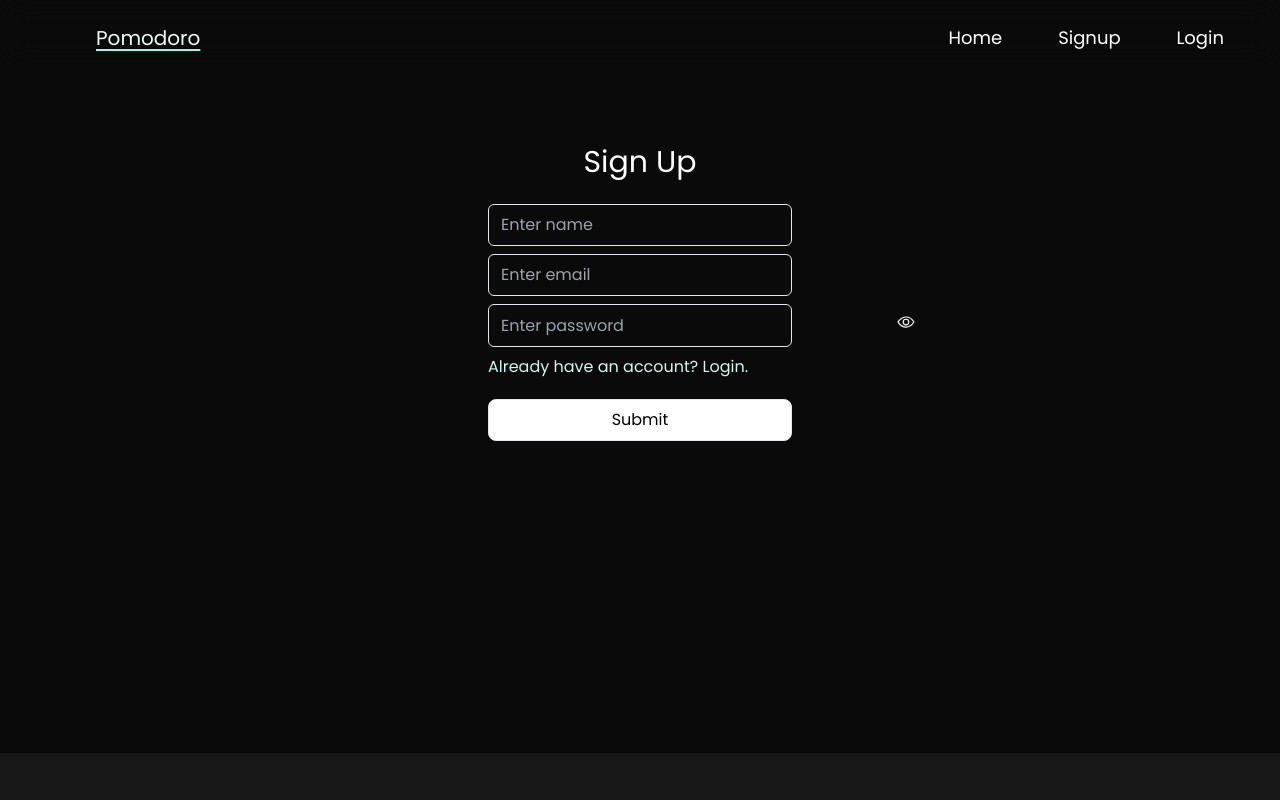
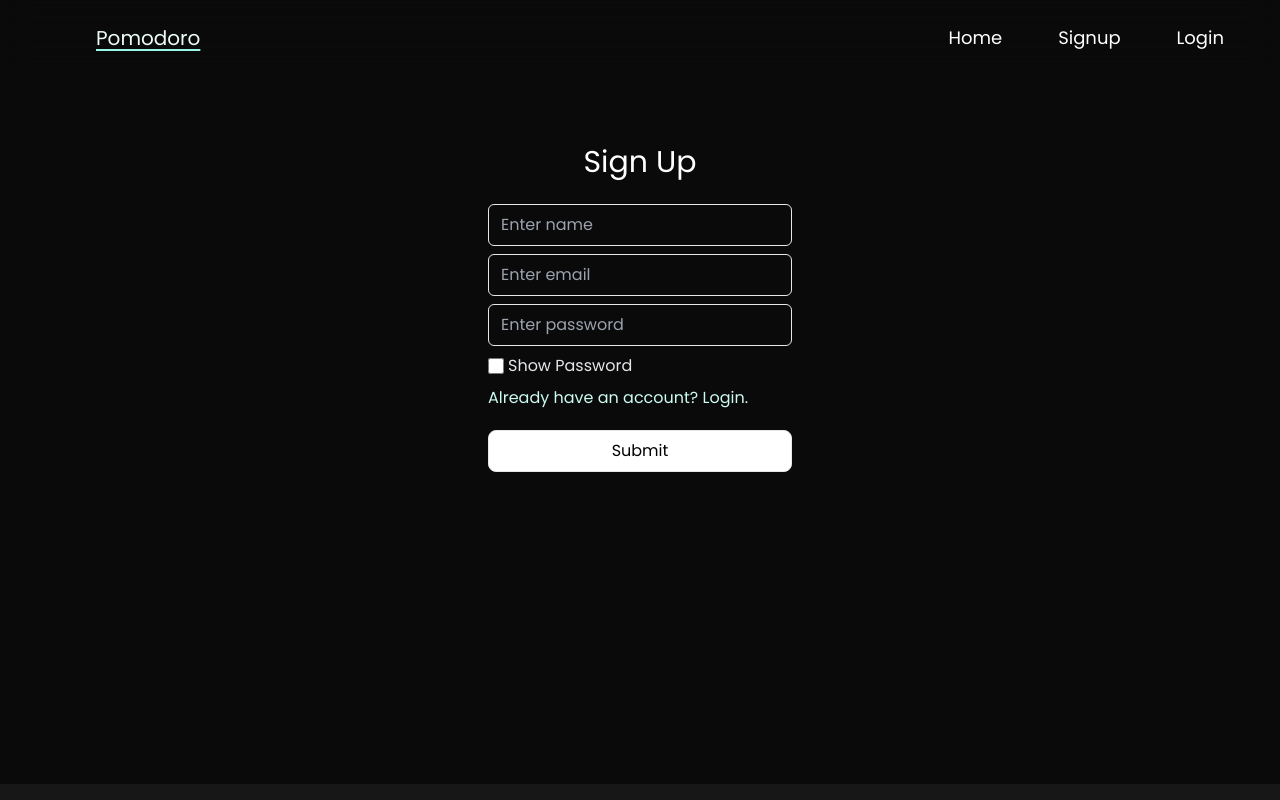
Before and after one commit to Avin-7/pomodoro-timer, a React (Vite) app: page /signup in a window 1280 px wide. Built offline with nearby package versions, Linux system fonts and the light colour scheme; no server answers.

Commit message:
show password feature modified

```diff
--- a/src/components/Login.jsx
+++ b/src/components/Login.jsx
@@ -8,7 +8,6 @@ import { useNavigate, Link } from "react-router-dom";
 function Login() {
   const [email, setEmail] = useState("");
   const [password, setPassword] = useState("");
-  const [showPassword, setShowPassword] = useState(false);
 
   const { setUserData, setLoginStatus, date, usageTime } =
     useContext(userContext);
@@ -33,8 +32,8 @@ function Login() {
       console.log(error + ":::error in login.jsx");
     }
   };
-  const handleShowPassword = (id) => {
-    const ele = document.getElementById(id);
+  const handleShowPassword = () => {
+    const ele = document.getElementById("pass");
     if (ele.type == "password") {
       ele.type = "text";
     } else {
@@ -67,36 +66,31 @@ function Login() {
               placeholder="Enter email"
               onChange={(e) => setEmail(e.target.value)}
             />
-            <div className="border rounded-md flex justify-start  align-middle py-2 px-3">
+            <div className="  flex flex-col justify-start  align-middle ">
               <input
-                className=" outline-none  bg-transparent text-white"
+                className=" border rounded-md py-2 px-3 bg-transparent text-white "
                 type="password"
                 id="pass"
                 value={password}
                 onChange={(e) => setPassword(e.target.value)}
                 placeholder="Enter password"
               />
-              {!showPassword ? (
-                <span
-                  className=" text-white max-xl:pl-0 max-md:pl-11 max-[425px]:pl-10 max-[375px]:pl-4 max-[320px]:pl-0 max-sm:pl-4 max-2xl:pl-20 "
-                  onClick={() => {
-                    setShowPassword(true);
-                    handleShowPassword("pass");
+              <div className="text-white mt-2 flex">
+                <input
+                  type="checkbox"
+                  id="showPassword"
+                  className="w-4 h-4 mr-1 mt-1"
+                  onClick={(e) => {
+                    handleShowPassword();
                   }}
+                />
+                <label
+                  htmlFor="showPassword"
+                  className=" text-md text-gray-200  "
                 >
-                  <ion-icon size="small" name="eye-outline"></ion-icon>
-                </span>
-              ) : (
-                <span
-                  className=" text-white max-md:pl-11 max-[425px]:pl-10 max-[375px]:pl-4 max-sm:pl-4 max-2xl:pl-20"
-                  onClick={() => {
-                    setShowPassword(false);
-                    handleShowPassword("pass");
-                  }}
-                >
-                  <ion-icon size="small" name="eye-off-outline"></ion-icon>
-                </span>
-              )}
+                  Show Password
+                </label>
+              </div>
             </div>
             <Link
               to="/signup"
--- a/src/components/Signup.jsx
+++ b/src/components/Signup.jsx
@@ -7,7 +7,6 @@ function Signup() {
   const [uname, setUname] = useState("");
   const [email, setEmail] = useState("");
   const [password, setPassword] = useState("");
-  const [showPassword, setShowPassword] = useState(false);
 
   const { setUserData, setLoginStatus, date, usageTime } =
     useContext(userContext);
@@ -36,8 +35,8 @@ function Signup() {
     }
   };
 
-  const handleShowPassword = (id) => {
-    const ele = document.getElementById(id);
+  const handleShowPassword = () => {
+    const ele = document.getElementById("pass");
     if (ele.type == "password") {
       ele.type = "text";
     } else {
@@ -79,36 +78,31 @@ function Signup() {
               placeholder="Enter email"
               onChange={(e) => setEmail(e.target.value)}
             />
-            <div className="border rounded-md flex justify-start  align-middle py-2 px-3">
+            <div className="  flex flex-col justify-start  align-middle ">
               <input
-                className=" outline-none  bg-transparent text-white"
+                className=" border rounded-md py-2 px-3 bg-transparent text-white "
                 type="password"
                 id="pass"
                 value={password}
                 onChange={(e) => setPassword(e.target.value)}
                 placeholder="Enter password"
               />
-              {!showPassword ? (
-                <span
-                  className=" text-white max-xl:pl-0 max-md:pl-11 max-[425px]:pl-10 max-[375px]:pl-4 max-[320px]:pl-0 max-sm:pl-4 max-2xl:pl-20 "
-                  onClick={() => {
-                    setShowPassword(true);
-                    handleShowPassword("pass");
+              <div className="text-white mt-2 flex">
+                <input
+                  type="checkbox"
+                  id="showPassword"
+                  className="w-4 h-4 mr-1 mt-1"
+                  onClick={(e) => {
+                    handleShowPassword();
                   }}
+                />
+                <label
+                  htmlFor="showPassword"
+                  className=" text-md text-gray-200  "
                 >
-                  <ion-icon size="small" name="eye-outline"></ion-icon>
-                </span>
-              ) : (
-                <span
-                  className=" text-white max-md:pl-11 max-[425px]:pl-10 max-[375px]:pl-4 max-sm:pl-4 max-2xl:pl-20"
-                  onClick={() => {
-                    setShowPassword(false);
-                    handleShowPassword("pass");
-                  }}
-                >
-                  <ion-icon size="small" name="eye-off-outline"></ion-icon>
-                </span>
-              )}
+                  Show Password
+                </label>
+              </div>
             </div>
             <Link
               to="/login"
```
